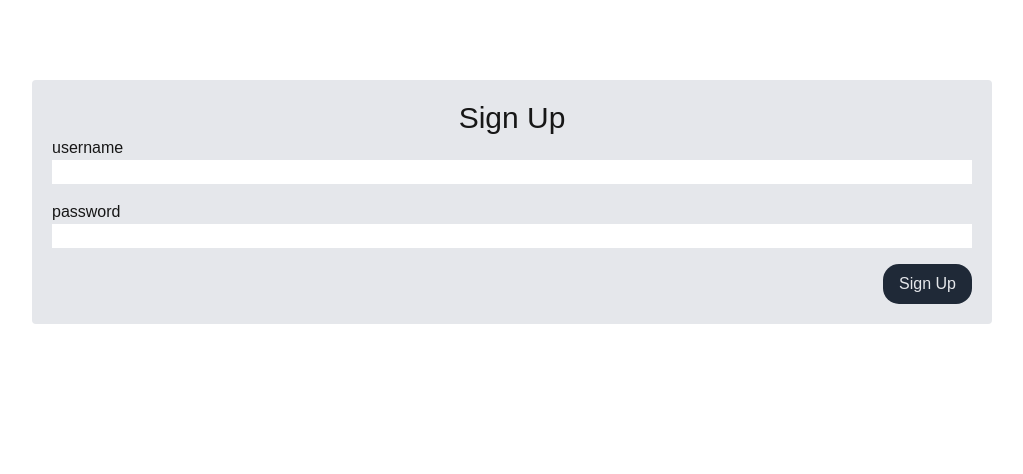
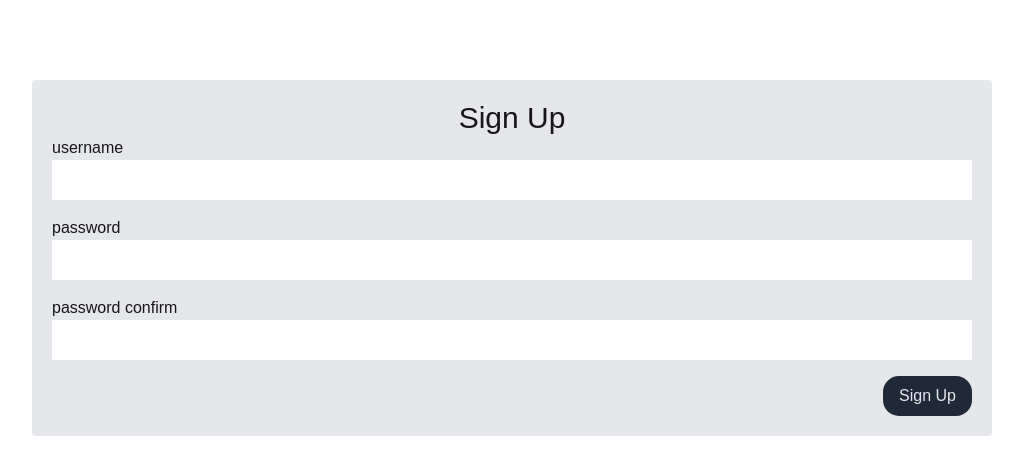
Before and after one commit to germnate/librarihood, a Next.js app: page /signup in a window 1280 px wide. Shown: the top 474 px of the page, without its empty margins (128-1151 px from the left). Built offline with nearby package versions, Linux system fonts and the light colour scheme.

Commit message:
add error handling to sign up page

```diff
--- /dev/null
+++ b/src/app/api/signup/route.ts
@@ -0,0 +1,26 @@
+import pb from '../../lib/db'
+import bcrypt from 'bcrypt'
+import { redirect } from 'next/navigation'
+
+
+
+async function handler(req: Request, res: Response) {
+    try {
+        const submissionData = await req.json()
+        const result = await pb.collection('users').create(submissionData)
+        console.log('result', result)
+        return new Response(JSON.stringify({success: true}), { status: 200 })
+    } catch (error: any) {
+        // Check if the error is an object with status and message
+        console.log(error.data)
+        const status = error.status || 500; // Default to 500 if not specified
+        const message = error.message || 'Internal server error'; // Default message
+        const details = error.data
+
+        console.log('Error:', message, 'Status:', status, 'Details:', details ); // Log the error
+
+        return new Response(JSON.stringify({ message, details }), { status });
+    }
+}
+
+export { handler as POST }
--- /dev/null
+++ b/src/app/errors/SignUpErrorDisplay.tsx
@@ -0,0 +1,13 @@
+function SignUpErrorDisplay({ error, details }: {
+  error: string;
+  details: Array<Array<string>>;
+}) {
+  return (
+    <div className='flex flex-col text-red-500 text-sm'>
+      <span>{error}</span>
+      {details.map(([key, message]) => <span>{key}: {message}</span>)}
+    </div>
+  )
+}
+
+export { SignUpErrorDisplay }
--- a/src/app/page.tsx
+++ b/src/app/page.tsx
@@ -2,14 +2,7 @@ import { options } from "./api/auth/[...nextauth]/options"
 import { getServerSession } from 'next-auth/next'
 
 export default async function Home() {
-  const session = await getServerSession(options)
   return (
-    <>
-      {session ? (
-        <div>Signed in!</div>
-      ): (
-        <h1 className= 'text-5xl'>You shall not pass!</h1>
-      )}
-    </>
+    <div>Signed in!</div>
   );
 }
--- a/src/app/signup/page.tsx
+++ b/src/app/signup/page.tsx
@@ -1,20 +1,21 @@
 'use client';
 
-import { useState } from 'react'
+import { FormEvent, useState } from 'react'
+import { useRouter } from 'next/navigation'
+import { getDetailedError } from '../utils';
+import { SignUpErrorDisplay } from '../errors/SignUpErrorDisplay';
 
 export default function Signup() {
-  const [username, setUsername] = useState('');
-  const [password, setPassword] = useState('');
-  const onChangeUsername = (e) => {
-    setUsername(e.target.value)
-  }
-
-  const onChangePassword = (e) => {
-    setPassword(e.target.value)
-  }
-
-  const create = async () => {
-    await fetch('http://127.0.0.1:8090/api/collections/users/records', {
+  const router = useRouter()
+  const [submitError, setSubmitError] = useState('')
+  const [details, setDetails] = useState<Array<Array<string>>>([])
+  async function handleSubmit(e: FormEvent<HTMLFormElement>) {
+    e.preventDefault()
+    const formData = new FormData(e.currentTarget)
+    const username = formData.get('username')
+    const password = formData.get('password')
+    const passwordConfirm = formData.get('passwordConfirm')
+    const res = await fetch('/api/signup', {
       method: 'POST',
       headers: {
         'Content-Type': 'application/json',
@@ -22,24 +23,45 @@ export default function Signup() {
       body: JSON.stringify({
         username,
         password,
+        passwordConfirm
       })
     })
+
+    const response = await res.json()
+    console.log(response)
+    console.log(getDetailedError(response.details.data))
+    if(response.success) {
+      router.push('/')
+    } else {
+      setSubmitError(response.message)
+      setDetails(getDetailedError(response.details.data))
+    }
+
   }
 
   return (
     <div className='w-3/4 mx-auto mt-20 p-5 rounded bg-gray-200'>
       <h1 className='text-center text-3xl'>Sign Up</h1>
-      <form className='flex flex-col gap-4'>
+      <form onSubmit={handleSubmit} className='flex flex-col gap-4'>
         <div className='flex flex-col'>
           <label>username</label>
-          <input type='text' name='username' onChange={onChangeUsername} />
+          <input type='text' name='username' className='p-2' required />
         </div>
         <div className='flex flex-col'>
           <label>password</label>
-          <input type='password' name='password' onChange={onChangePassword} />
+          <input type='password' name='password' className='p-2' pattern=".{8,}" title='Minimum of 8 characters' required />
         </div>
-        <button type='submit' className='px-4 py-2 self-end rounded-2xl bg-gray-800 text-gray-200'>Sign Up</button>
+        <div className='flex flex-col'>
+          <label>password confirm</label>
+          <input type='password' name='passwordConfirm' className='p-2' pattern=".{8,}" title='Minimum of 8 characters' required />
+        </div>
+
+        <div className='flex flex-col-reverse gap-3 sm:flex-row justify-between items-center'>
+          <SignUpErrorDisplay error={submitError} details={details} />
+          <button type='submit' className='w-full sm:w-auto px-4 py-2 self-start rounded-2xl bg-gray-800 text-gray-200 whitespace-nowrap'>Sign Up</button>
+        </div>
       </form>
+
     </div>
   );
 }
--- /dev/null
+++ b/src/app/types/signup-errors.ts
@@ -0,0 +1,10 @@
+interface SignUpErrorDetails {
+    [key: string]: ValidationErrorDetails
+}
+
+interface ValidationErrorDetails {
+    code: string;
+    message: string;
+}
+
+export type { SignUpErrorDetails, ValidationErrorDetails }
--- /dev/null
+++ b/src/app/utils/index.ts
@@ -0,0 +1,7 @@
+import type { SignUpErrorDetails } from '../types/signup-errors'
+
+function getDetailedError(data: SignUpErrorDetails): Array<Array<string>> {
+  return Object.keys(data).map(key => [key, data[key].message])
+}
+
+export { getDetailedError }
```
